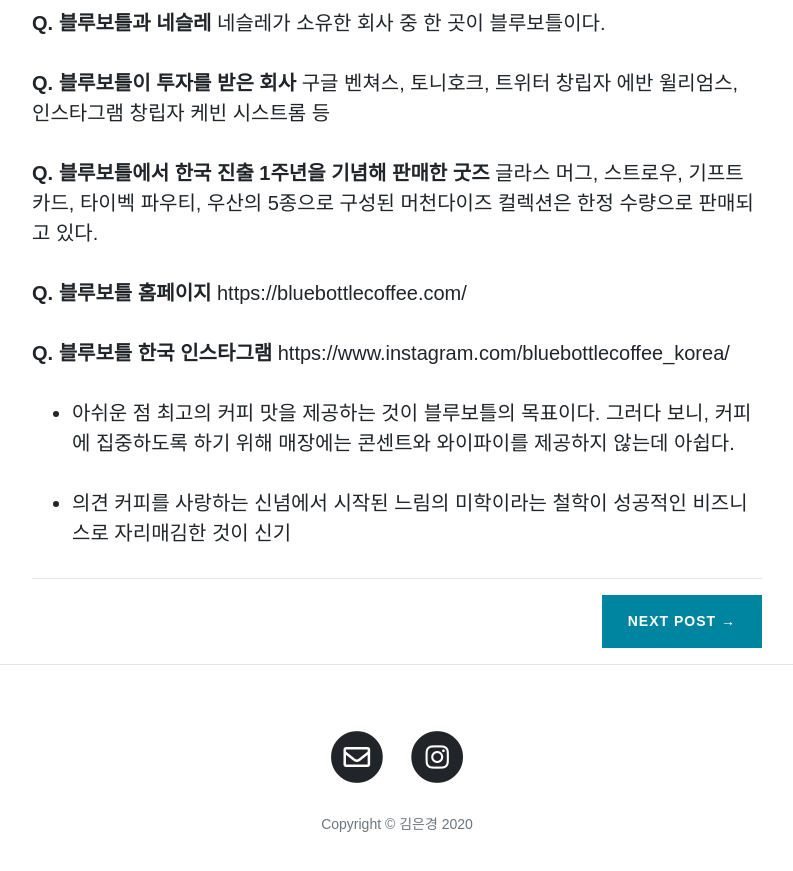
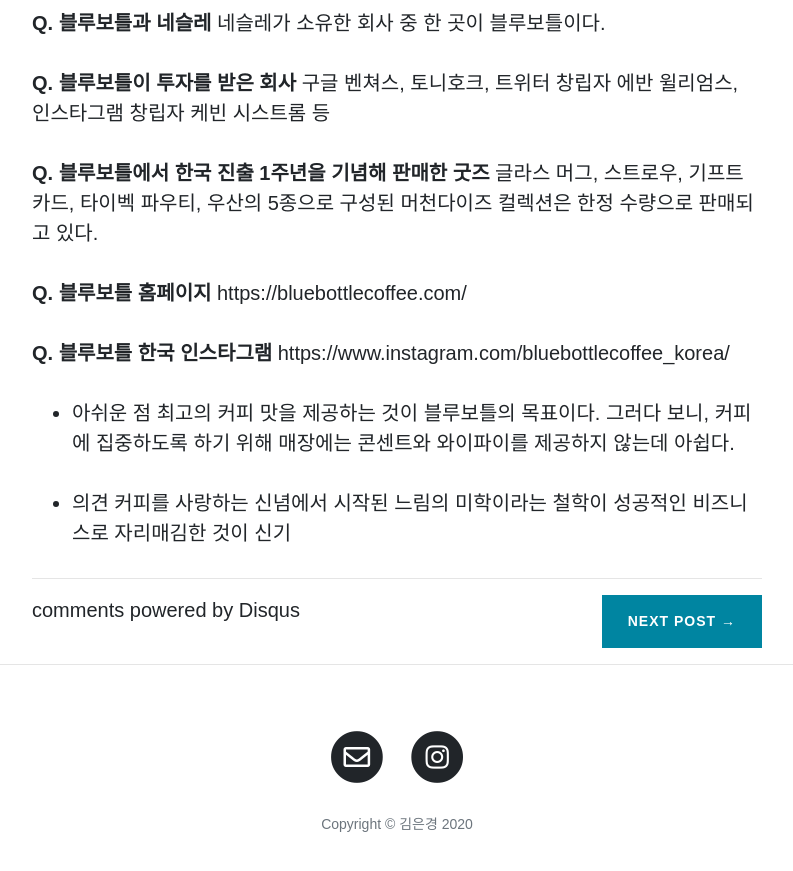
Before and after one commit to ogaeng/jekyll-theme-clean-blog-kr, a Jekyll site: the page built from _posts/2020-08-23-bluebottle.md, in a window 1280 px wide and 900 px high, scrolled down 958 px. Shown: the top 871 px of the window, without its empty margins (243-1036 px from the left). Built offline with Jekyll 4.4.1, drawn with Linux system fonts in a browser that asks for light colours; comment, search, counter and statistics services are not loaded; some of the changed lines change nothing that is shown.

Commit message:
댓글 적용

```diff
--- a/_config.yml
+++ b/_config.yml
@@ -19,3 +19,6 @@
 paginate_path:      "/posts/thumbnail_1200x628px/"
 plugins:
   - jekyll-paginate
+
+disqus:
+  shortname: eunkyung-kr
--- /dev/null
+++ b/_includes/disqus.html
@@ -0,0 +1,14 @@
+<section class="disqus">
+    <div id="disqus_thread" class="col-lg-8 col-md-10 mx-auto"></div>
+    <script type="text/javascript">
+      var disqus_shortname = "{{ site.disqus.shortname }}";
+      var disqus_identifier = "{{ page.url }}";
+      (function() {
+        var dsq = document.createElement('script'); dsq.type = 'text/javascript'; dsq.async = true;
+        dsq.src = '//' + disqus_shortname + '.disqus.com/embed.js';
+        (document.getElementsByTagName('head')[0] || document.getElementsByTagName('body')[0]).appendChild(dsq);
+      })();
+    </script>
+    <noscript>Please enable JavaScript to view the <a href="http://disqus.com/?ref_noscript">comments powered by Disqus.</a></noscript>
+    <a href="http://disqus.com" class="dsq-brlink">comments powered by <span class="logo-disqus">Disqus</span></a>
+  </section>
--- a/_layouts/post.html
+++ b/_layouts/post.html
@@ -43,7 +43,7 @@
             <a class="btn btn-primary float-right" href="{{ page.next.url | prepend: site.baseurl | replace: '//', '/' }}" data-toggle="tooltip" data-placement="top" title="{{ page.next.title }}">Next<span class="d-none d-md-inline">
                 Post</span> &rarr;</a>
             {% endif %}
-
+            {% include disqus.html %}
           </div>
 
         </div>
```
